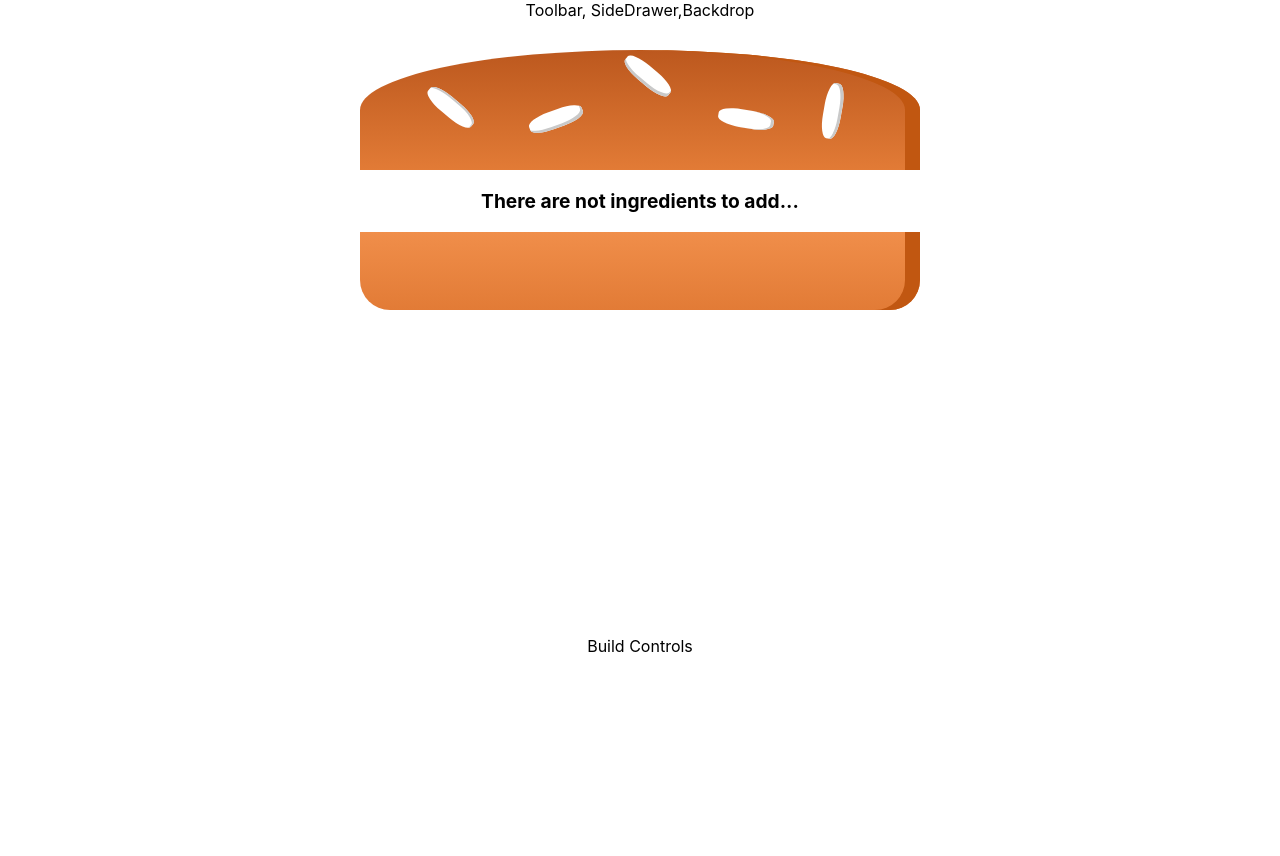
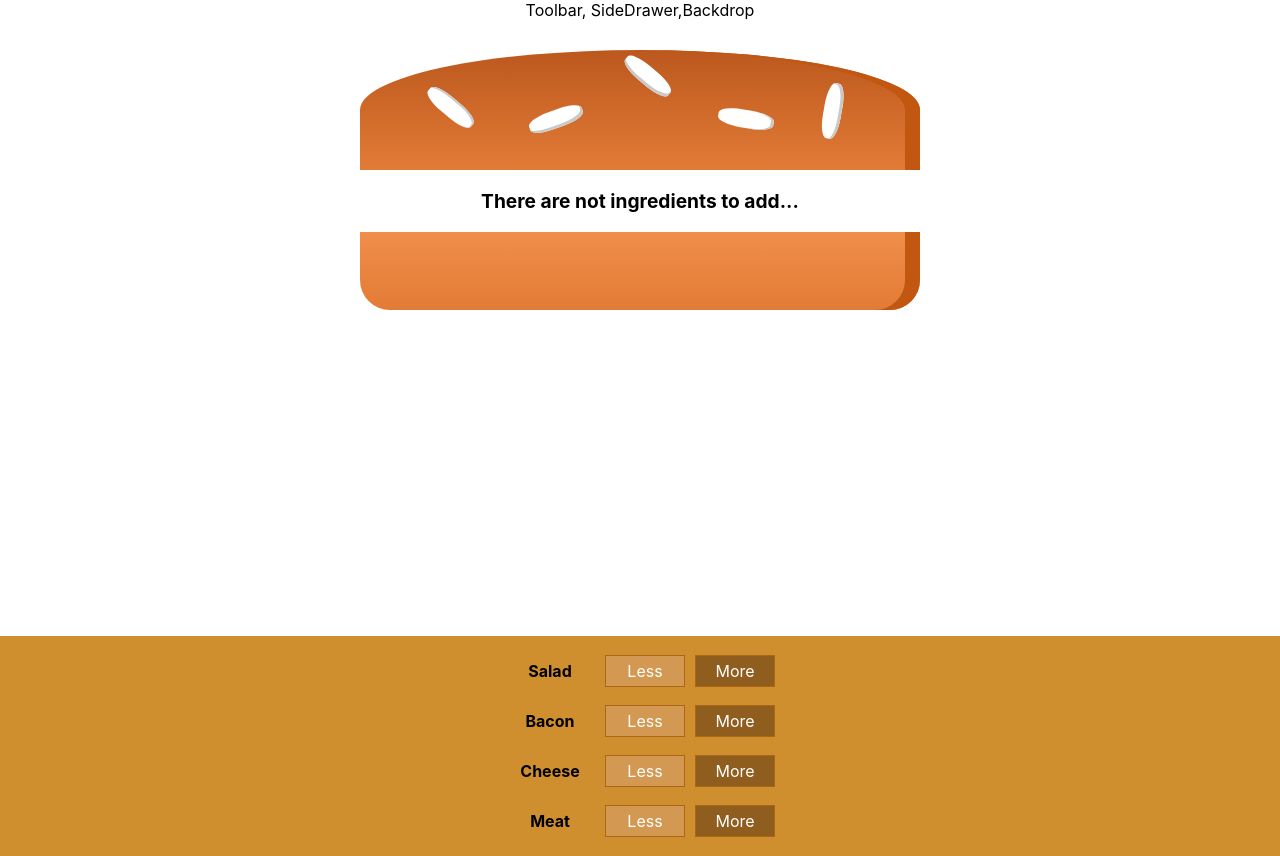
Before and after one commit to yruben/burger-builder, a React (Create React App) app: page / in a window 1280 px wide. Before the commit the page ends 800 px from the top, so only its background shows below. Built offline with nearby package versions, Linux system fonts and the light colour scheme.

Commit message:
Multiple build Controls dynamically!!!

```diff
--- a/src/App.js
+++ b/src/App.js
@@ -10,7 +10,7 @@
         <BurgerBuilder/>
       </Layout>
     </div>
-  );
+  )
 }
 
-export default App;
+export default App
--- /dev/null
+++ b/src/components/Burger/BuildControls/BuildControl/BuildControl.js
@@ -0,0 +1,14 @@
+import React from 'react'
+import styles from './BuildControl.module.css'
+
+const buildControl = (props) => (
+    <div className={styles.BuildControl}>
+        <div className={styles.Label}>{props.label}</div>
+        <button
+            className={styles.Less}>Less</button>
+        <button
+            className={styles.More}>More</button>
+    </div>
+);
+
+export default buildControl
--- /dev/null
+++ b/src/components/Burger/BuildControls/BuildControl/BuildControl.module.css
@@ -0,0 +1,57 @@
+.BuildControl {
+    display: flex;
+    justify-content: space-between;
+    align-items: center;
+    margin: 5px 0;
+}
+
+.BuildControl button {
+    display: block;
+    font: inherit;
+    padding: 5px;
+    margin: 0 5px;
+    width: 80px;
+    border: 1px solid #AA6817;
+    cursor: pointer;
+    outline: none;
+}
+
+
+.BuildControl button:disabled {
+    background-color: #AC9980;
+    border: 1px solid #7E7365;
+    color: #ccc;
+    cursor: default;
+}
+
+.BuildControl button:hover:disabled {
+    background-color: #AC9980;
+    color: #ccc;
+    cursor: not-allowed;
+}
+
+.Label {
+    padding: 10px;
+    font-weight: bold;
+    width: 80px;
+}
+
+.BuildControl .Less {
+    background-color: #D39952;
+    color: white;
+}
+
+.BuildControl .More {
+    background-color: #8F5E1E;
+    color: white;
+}
+
+.BuildControl .Less:hover, .BuildControl .Less:active {
+    background-color: #DAA972;
+    color: white;
+}
+
+.BuildControl .More:hover,.BuildControl .More:active {
+    background-color: #99703F;
+    color: white;
+}
--- /dev/null
+++ b/src/components/Burger/BuildControls/BuildControls.js
@@ -0,0 +1,20 @@
+import React from 'react'
+import BuildControl from './BuildControl/BuildControl'
+import styles from './BuildControls.module.css'
+
+const controls = [
+  {label:'Salad', type:'salad'},
+  {label:'Bacon', type:'bacon'},
+  {label:'Cheese', type:'cheese'},
+  {label:'Meat', type:'meat'}
+]
+
+const BuildControls = () => {
+  return (
+    <div className={styles.BuildControls}>
+      {controls.map( ctrl => <BuildControl key={ctrl.label} label={ctrl.label}/>)}
+    </div>
+  )
+}
+
+export  default BuildControls
--- /dev/null
+++ b/src/components/Burger/BuildControls/BuildControls.module.css
@@ -0,0 +1,51 @@
+.BuildControls {
+    width: 100%;
+    background-color: #CF8F2E;
+    display: flex;
+    flex-flow: column;
+    align-items: center;
+    box-shadow: 0 2px 1px #ccc;
+    margin: auto;
+    padding: 10px 0;
+}
+
+.OrderButton {
+    background-color: #DAD735;
+    outline: none;
+    cursor: pointer;
+    border: 1px solid #966909;
+    color: #966909;
+    font-family: inherit;
+    font-size: 1.2em;
+    padding: 15px 30px;
+    box-shadow: 2px 2px 2px #966909;
+}
+
+.OrderButton:hover, .OrderButton:active {
+    background-color: #A0DB41;
+    border: 1px solid #966909;
+    color: #966909;
+}
+
+.OrderButton:disabled {
+    background-color: #C7C6C6;
+    cursor: not-allowed;
+    border: 1px solid #ccc;
+    color: #888888;
+}
+
+.OrderButton:not(:disabled) {
+    animation: enable 0.3s linear;
+}
+
+@keyframes enable {
+    0% {
+        transform: scale(1);
+    }
+    60% {
+        transform: scale(1.1);
+    }
+    100% {
+        transform: scale(1);
+    }
+}
--- a/src/containers/BurgerBuilder/BurgerBuilder.js
+++ b/src/containers/BurgerBuilder/BurgerBuilder.js
@@ -1,5 +1,6 @@
 import React, { Component } from 'react'
 import Burger from '../../components/Burger/Burger'
+import BuildControls from '../../components/Burger/BuildControls/BuildControls'
 
 class BurgerBuilder extends Component{
   state = {
@@ -14,7 +15,7 @@
     return(
       <>
         <Burger ingredients = {this.state.ingredients}/>
-        <div> Build Controls</div>
+        <BuildControls />
       </>
     )
   }
```
